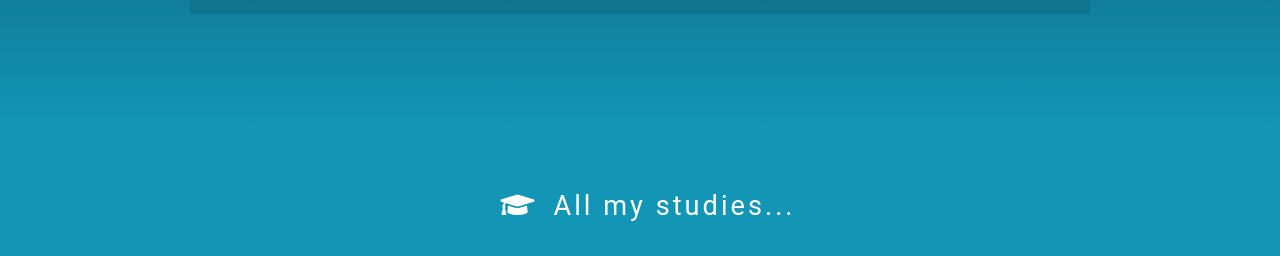
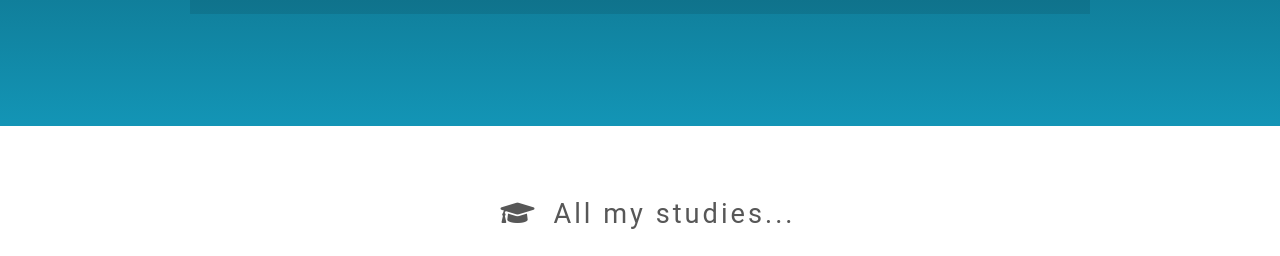
Before and after one commit to szitastamas/CV-Single-Scrolling-Page, a plain HTML site: page index.html in a window 1280 px wide. Shown: the part 1580-1836 px from the top of the page. Drawn offline with Linux system fonts and the light colour scheme.

Commit message:
Update school.css

```diff
--- a/school.css
+++ b/school.css
@@ -18,15 +18,16 @@
 
 .school-heading{
     text-align: center;
-    background: var(--secondary-color);
-    padding: 4rem 0rem;
+    background: #fff;
+    padding: 4.5rem 1rem 3rem 1rem;
+    margin-bottom: 2rem;
     width: 100%;
 }
 
 .school-heading h2{
     letter-spacing: 3px;
     font-size: 1.7rem;
-    color: #fff;
+    color: var(--primary-color);
 }
 
 .school-heading i{
```
